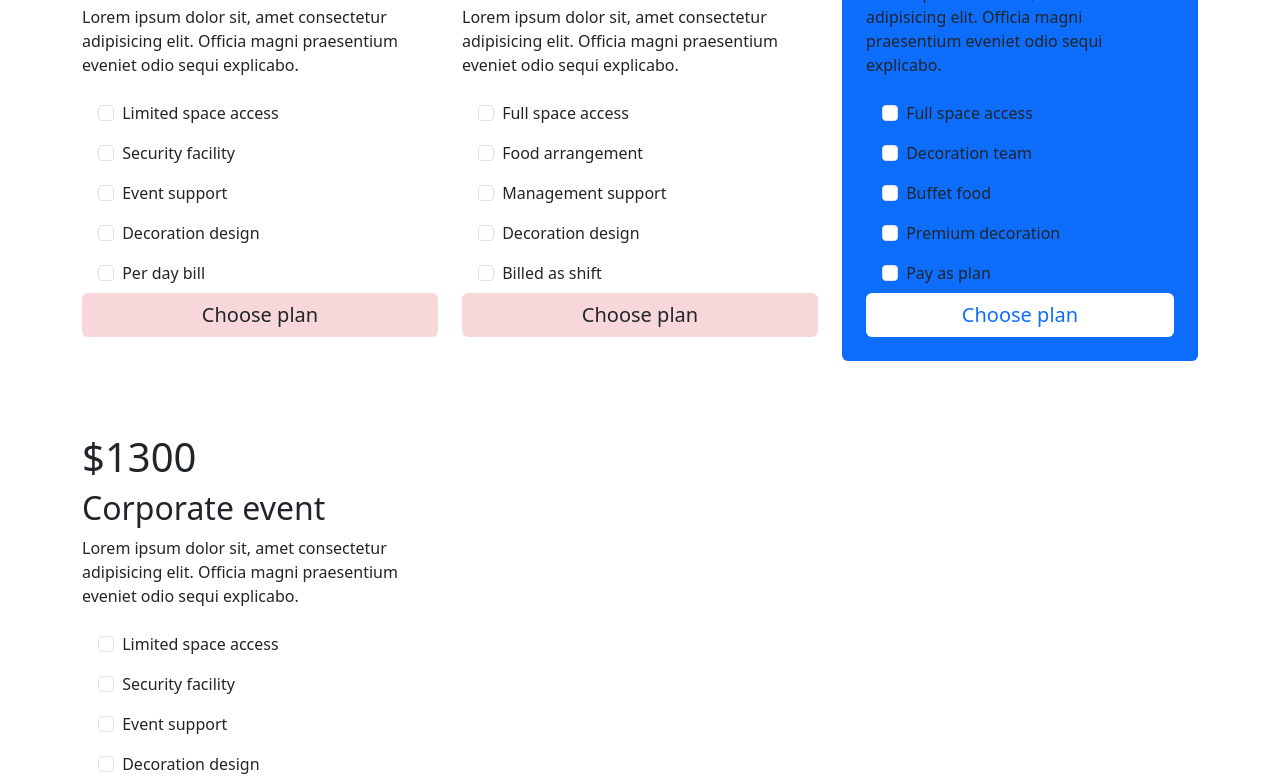
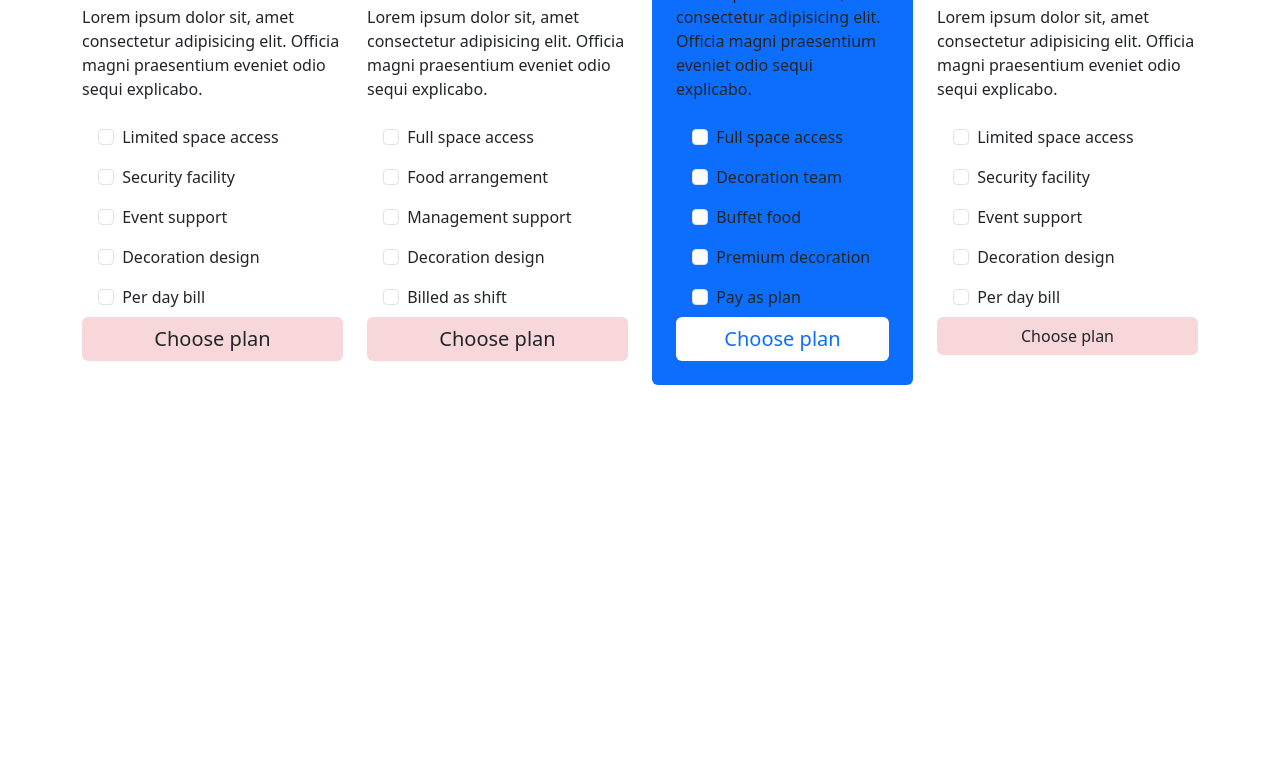
Before and after one commit to Tuhinbd71/convention-center-bootstrap-responsive, a plain HTML site: page index.html in a window 1280 px wide. Shown: the part 764-1545 px from the top of the page. After the commit the page ends 1197 px from the top, so only its background shows below. Drawn offline with Linux system fonts and the light colour scheme.

Commit message:
new commit

```diff
--- a/index.html
+++ b/index.html
@@ -77,7 +77,7 @@
     <main>
         <section class="container mt-5">
             <h1 class="text-center my-4">Our Package</h1>
-            <div class="row row-cols-1 row-cols-md-3 row-cols-lg-3 g-4">
+            <div class="row row-cols-1 row-cols-md-2 row-cols-lg-4 g-4">
                 <div class="col">
                     <div class="card h-100 border border-0 mt-5">
                         <h1>$300</h1>
```
